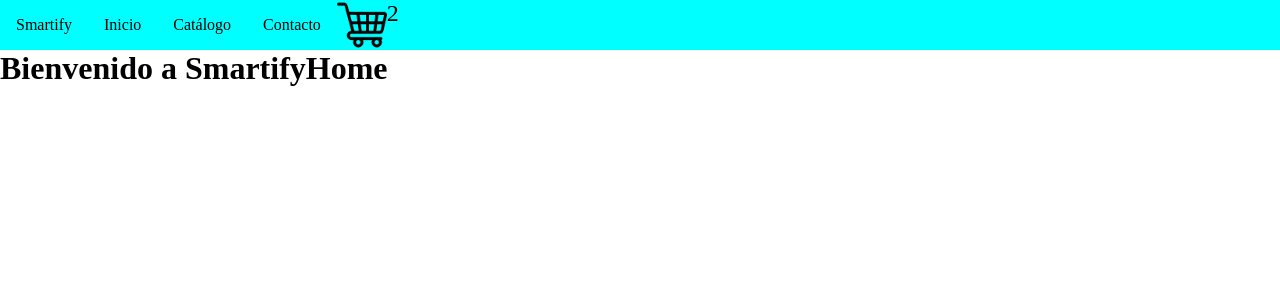
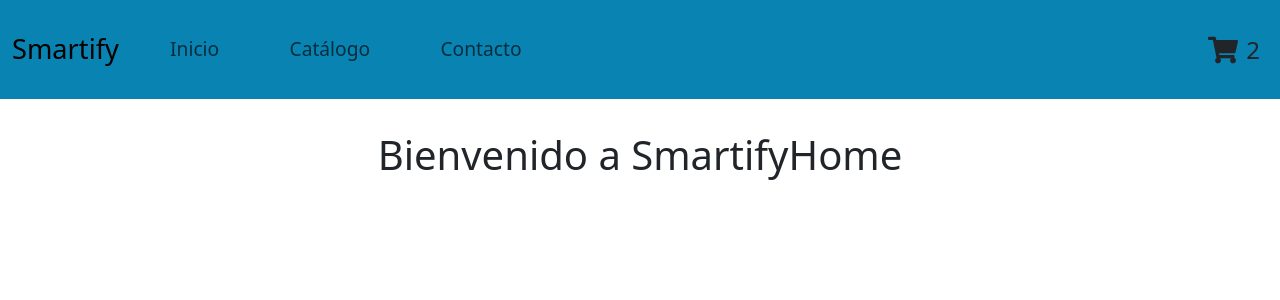
Before and after one commit to emilianoduque/ReactJs-CoderHouse, a React (Vite) app: page / in a window 1280 px wide. Shown: the top 300 px of the page. Built offline with nearby package versions, Linux system fonts and the light colour scheme.

Commit message:
Primer Preentrega

```diff
--- a/index.html
+++ b/index.html
@@ -5,9 +5,11 @@
     <link rel="icon" type="image/svg+xml" href="" />
     <meta name="viewport" content="width=device-width, initial-scale=1.0" />
     <title>Smartify Home</title>
+    <link href="https://cdn.jsdelivr.net/npm/bootstrap@5.3.3/dist/css/bootstrap.min.css" rel="stylesheet" integrity="sha384-QWTKZyjpPEjISv5WaRU9OFeRpok6YctnYmDr5pNlyT2bRjXh0JMhjY6hW+ALEwIH" crossorigin="anonymous">
   </head>
   <body>
     <div id="root"></div>
     <script type="module" src="/src/main.jsx"></script>
+    <script src="https://cdn.jsdelivr.net/npm/bootstrap@5.3.3/dist/js/bootstrap.bundle.min.js" integrity="sha384-YvpcrYf0tY3lHB60NNkmXc5s9fDVZLESaAA55NDzOxhy9GkcIdslK1eN7N6jIeHz" crossorigin="anonymous"></script>
   </body>
 </html>
--- a/package.json
+++ b/package.json
@@ -11,7 +11,9 @@
   },
   "dependencies": {
     "react": "^18.3.1",
-    "react-dom": "^18.3.1"
+    "react-dom": "^18.3.1",
+    "react-icons": "^5.3.0",
+    "sass": "^1.79.4"
   },
   "devDependencies": {
     "@eslint/js": "^9.9.0",
--- a/src/components/cartwidget/CartWidget.jsx
+++ /dev/null
@@ -1,12 +0,0 @@
-import cartIcon from "../../assets/carrito.png"
-import "./cartwidget.css"
-
-const CartWidget = () => {
-  return (
-    <>
-    <img src={cartIcon} width={50} alt="CartIcon" />
-    <p>2</p>
-    </>
-  )
-}
-export default CartWidget
--- a/src/components/cartwidget/cartwidget.css
+++ b/src/components/cartwidget/cartwidget.css
@@ -1,4 +1,5 @@
-
-p {
-    font-size: 1.5rem;
+@media (max-width: 707px) {
+ .cartIcon {
+    width: 30px;
+ }
 }
--- a/src/components/itemlistcontainer/ItemListContainer.jsx
+++ b/src/components/itemlistcontainer/ItemListContainer.jsx
@@ -1,11 +1,10 @@
-import "./itemlist.css"
+import "./itemlist.scss"
 
 const ItemListContainer = ({ saludo}) => {
   return (
     <>
     <h1>{saludo}</h1>
     </>
-
   )
 }
 
--- /dev/null
+++ b/src/components/itemlistcontainer/itemlist.scss
@@ -0,0 +1,5 @@
+h1 {
+    display: flex;
+    justify-content: center;
+    margin-top: 2rem;
+}
--- /dev/null
+++ b/src/components/navbar/CartWidget.jsx
@@ -0,0 +1,11 @@
+import { FaShoppingCart } from "react-icons/fa";
+
+const CartWidget = () => {
+  return (
+    <div className="cart">
+    <FaShoppingCart className="cartIcon"/>
+    <p className="cartAmount">2</p>
+    </div>
+  )
+}
+export default CartWidget
--- a/src/components/navbar/NavBar.jsx
+++ b/src/components/navbar/NavBar.jsx
@@ -1,18 +1,30 @@
-import CartWidget from "../cartwidget/CartWidget"
-import "./navbar.css"
-
-
+import CartWidget from "./CartWidget"
+import "../variables.scss"
+import "./navbar.scss"
 const NavBar = () => {
     return (
-        <nav>
-            <ul>
-                <li className="brand">Smartify</li>
-                <li>Inicio</li>
-                <li>Catálogo</li>
-                <li>Contacto</li>
-                <CartWidget></CartWidget>
+        <nav className="navbar navbar-expand-lg bg-body-tertiary">
+        <div className="container-fluid">
+          <a className="navbar-brand" href="#">Smartify</a>
+          <button className="navbar-toggler" type="button" data-bs-toggle="collapse" data-bs-target="#navbarNav" aria-controls="navbarNav" aria-expanded="false" aria-label="Toggle navigation">
+            <span className="navbar-toggler-icon"></span>
+          </button>
+          <div className="collapse navbar-collapse" id="navbarNav">
+            <ul className="navbar-nav">
+              <li className="nav-item">
+                <a className="nav-link" href="#">Inicio</a>
+              </li>
+              <li className="nav-item">
+                <a className="nav-link" href="#">Catálogo</a>
+              </li>
+              <li className="nav-item">
+                <a className="nav-link" href="#">Contacto</a>
+              </li>
             </ul>
-        </nav>
+            <CartWidget></CartWidget>
+          </div>
+        </div>
+      </nav>
     )
 }
 export default NavBar
--- a/src/components/navbar/navbar.css
+++ /dev/null
@@ -1,13 +0,0 @@
-nav {
-    background-color: aqua;
-}
-
-ul {
-    display: flex;
-    list-style-type: none;
-}
-
-li {
-    text-decoration: none;
-    margin: 1rem;
-}
--- /dev/null
+++ b/src/components/navbar/navbar.scss
@@ -0,0 +1,48 @@
+$color1: #13131f;
+$color2: #0e4361;
+$color3: #0983b1;
+$color4: #07caff;
+$color5: #0ffff8;
+$color6: #9ff6f3;
+
+nav {
+    padding: 0 !important;
+  .container-fluid {
+    background-color: $color3;
+    #navbarNav {
+      justify-content: space-between;
+      align-items: center;
+      ul {
+        display: flex;
+        list-style-type: none;
+        li {
+          text-decoration: none;
+          margin: 1rem;
+          transition: 0.5s ease;
+          border-radius: 1rem;
+          padding: 0.7rem;
+          font-size: 1.2rem;
+        }
+      }
+    }
+  }
+  .navbar-brand {
+    font-size: 1.7rem;
+  }
+  .cart {
+    display: flex;
+    align-items: center;
+    margin-left: 2rem;
+    .cartIcon {
+      font-size: 30px;
+    }
+    .cartAmount {
+      font-size: 1.5rem;
+      margin: 0.5rem;
+    }
+  }
+}
+
+li:hover {
+  background-color: $color2;
+}
--- /dev/null
+++ b/src/components/variables.scss
@@ -0,0 +1,6 @@
+$color1: #13131f;
+$color2: #0e4361;
+$color3: #0983b1;
+$color4: #07caff;
+$color5: #0ffff8;
+$color6: #9ff6f3;
```
Also changed, not shown: src/components/itemlistcontainer/itemlist.css (deleted), 1 other file (tests, documents, lock files or other folders).
